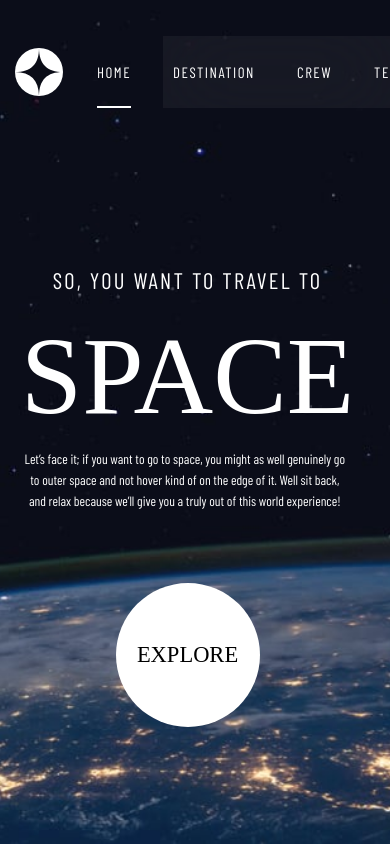
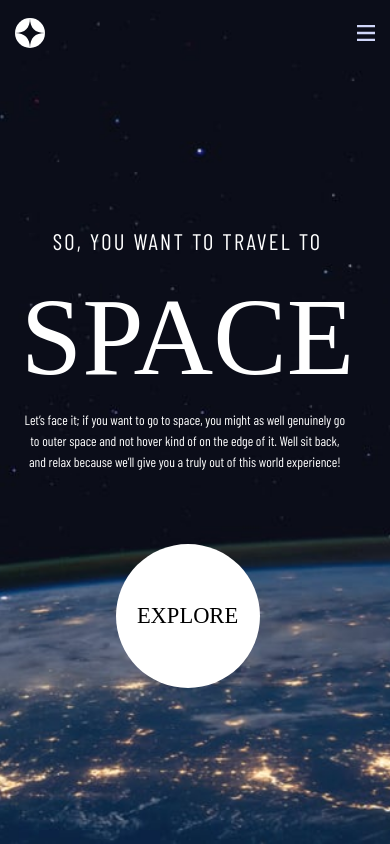
Before and after one commit to sos321/space-tourism, a React (Vite) app: page / in a window 390 px wide. Built offline with nearby package versions, Linux system fonts and the light colour scheme; a web font is replaced by a local one.

Commit message:
create mobile navigation

```diff
--- /dev/null
+++ b/src/components/navigation/mobile-nav.jsx
@@ -0,0 +1,47 @@
+import { Fragment, useState } from "react";
+import { motion } from "framer-motion";
+import { NavLink } from "react-router-dom";
+
+import open from "./../../assets/shared/icon-hamburger.svg";
+import close from "./../../assets/shared/icon-close.svg";
+
+export default function MobileNavigation(props) {
+  const [isOpen, setIsOpen] = useState(false);
+
+  const menuVariants = {
+    open: { opacity: 1, x: 0 },
+    close: { opacity: 0, x: "100%" },
+  };
+
+  return (
+    <Fragment>
+      <button
+        className="z-50 w-6 h-6 mr-5 abosulte"
+        onClick={() => setIsOpen(!isOpen)}
+      >
+        {isOpen ? (
+          <img src={close} alt="menu-close" />
+        ) : (
+          <img src={open} alt="menu-open" />
+        )}
+      </button>
+      <motion.div
+        className="absolute top-0 right-0 z-20 flex flex-col w-8/12 h-screen gap-10 pt-32 bg-white backdrop-blur-2xl bg-opacity-5"
+        animate={isOpen ? "open" : "close"}
+        variants={menuVariants}
+        initial={{ x: "100%" }}
+      >
+        {props.links.map((link, idx) => (
+          <NavLink
+            className="flex gap-4 ml-10 text-3xl uppercase"
+            key={idx}
+            to={`/${link === "Home" ? "" : link.toLowerCase()}`}
+          >
+            <span className="font-bold">{`0${idx}`}</span>
+            {link}
+          </NavLink>
+        ))}
+      </motion.div>
+    </Fragment>
+  );
+}
--- a/src/components/navigation/nav.jsx
+++ b/src/components/navigation/nav.jsx
@@ -2,15 +2,20 @@ import { Fragment, useState } from "react";
 import { Outlet } from "react-router-dom";
 import { LayoutGroup } from "framer-motion";
 
+import useMediaQuery from "../../hooks/useMediaQuery";
+
 import NavLine from "./nav-line";
 import AnimatedLink from "./animated-link";
+import MobileNavigation from "./mobile-nav";
 
 import logo from "/logo.svg";
 
 let xDir = 0;
+const links = ["Home", "Destination", "Crew", "Technology"];
 
 function Navigation() {
   const [dir, setDir] = useState(0);
+  const isMobile = useMediaQuery("(max-width: 665px)");
 
   function updateDirection(e) {
     const xDirNew = e.clientX;
@@ -23,19 +28,23 @@ function Navigation() {
 
   return (
     <Fragment>
-      <div className="flex items-center justify-between w-full h-16 mt-16">
-        <img src={logo} alt="Logo" className="ml-12 lg:ml-5" />
+      <div className="flex items-center justify-between w-full h-16 mt-16 lg:mt-3">
+        <img src={logo} alt="Logo" className="ml-12 lg:ml-5 md:w-12 sm:w-10" />
         <NavLine />
+        {isMobile ? (
+          <MobileNavigation links={links} />
+        ) : (
           <LayoutGroup>
             <div
               className="flex items-center justify-center w-7/12 h-24 lg:gap-14 gap-[4.5rem] bg-white backdrop-blur-2xl bg-opacity-5"
               onMouseMoveCapture={updateDirection}
             >
-            {["Home", "Destination", "Crew", "Technology"].map((nav, i) => (
+              {links.map((nav, i) => (
                 <AnimatedLink nav={nav} i={i} dir={dir} key={i} />
               ))}
             </div>
           </LayoutGroup>
+        )}
       </div>
       <div className="h-[calc(100%-14rem)] max-w-[80%] mt-24 mx-auto">
         <Outlet />
```
Lines whose indentation alone changed are shown as unchanged.
